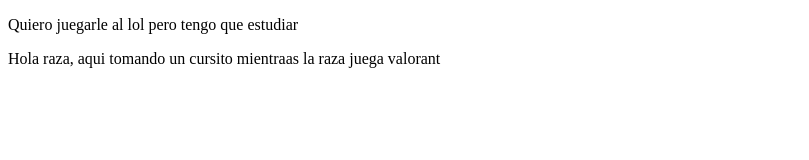
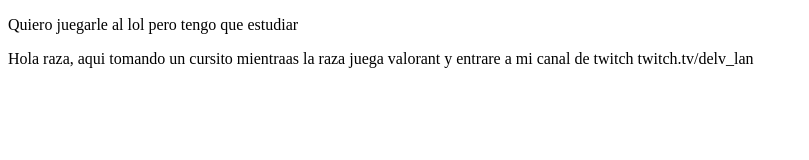
Before and after one commit to DavidSChand/DemoProjectPreworkCurse, a plain HTML site: page index.html in a window 1280 px wide. Shown: the whole page, without its empty margins (0-809 px from the left). Drawn offline with Linux system fonts and the light colour scheme.

Commit message:
cambios agregamos sitio de twitch

```diff
--- a/index.html
+++ b/index.html
@@ -10,6 +10,6 @@
     <p>
         Quiero juegarle al lol pero tengo que estudiar
     </p>
-    Hola raza, aqui tomando un cursito mientraas la raza juega valorant
+    Hola raza, aqui tomando un cursito mientraas la raza juega valorant y entrare a mi canal de twitch twitch.tv/delv_lan
 </body>
 </html>
```
